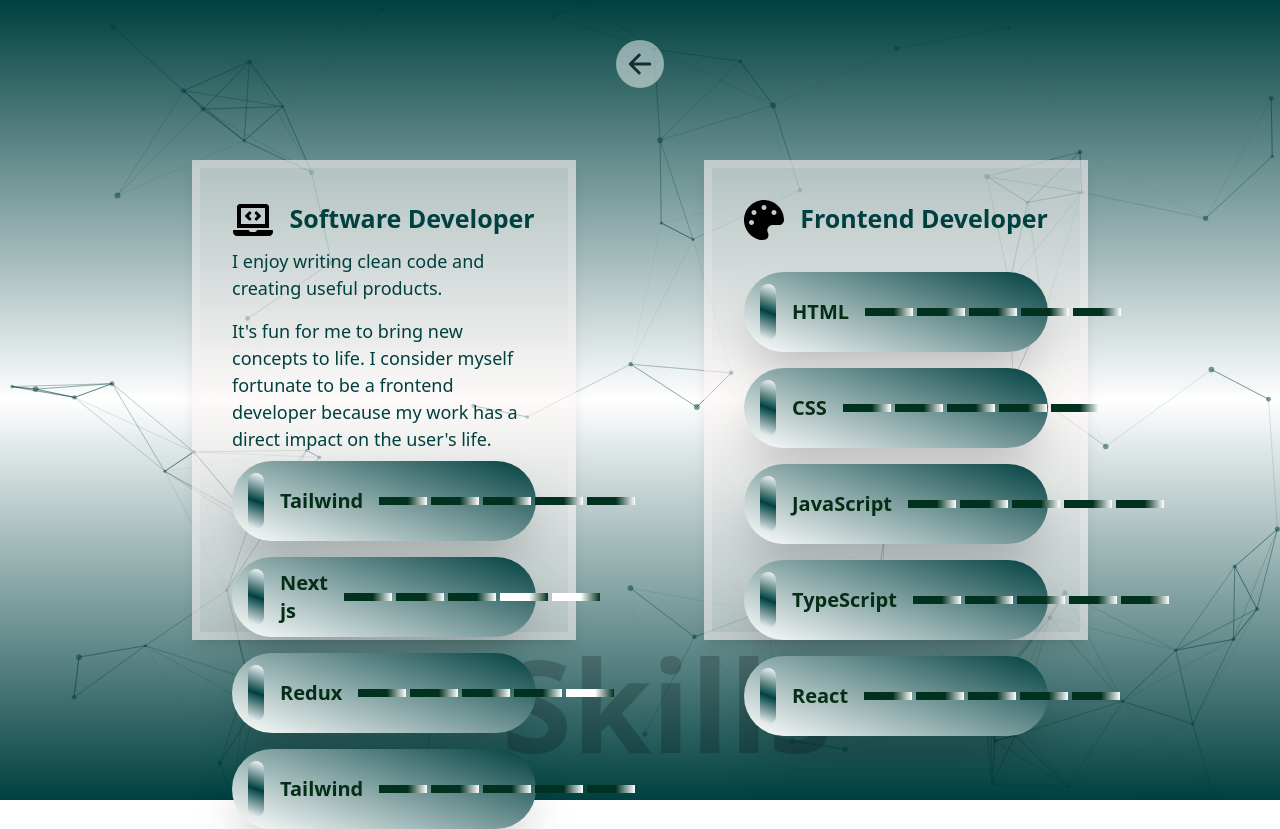
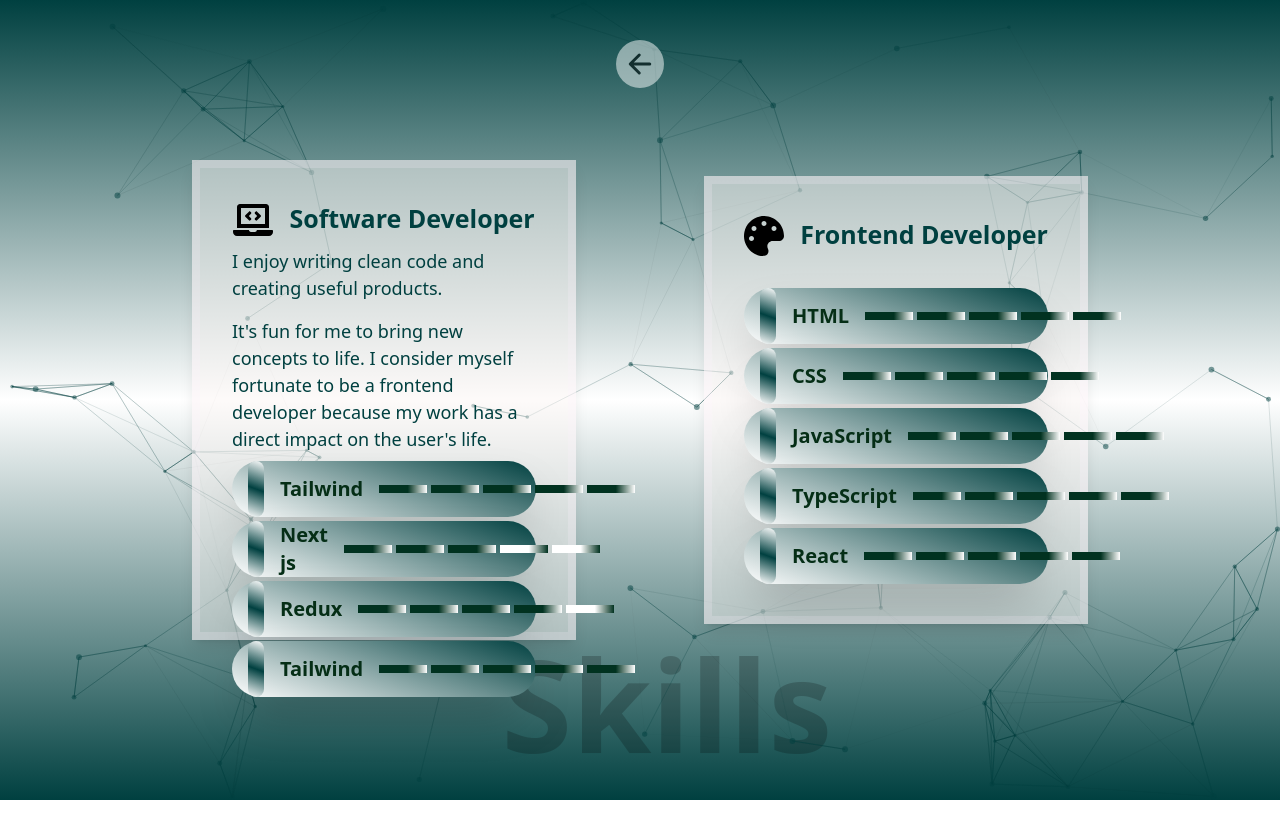
Before and after one commit to marymetilda/Portfolio, a React (Create React App) app: page /skills in a window 1280 px wide. After the commit the page ends 800 px from the top, so only its background shows below. Built offline with nearby package versions, Linux system fonts and the light colour scheme.

Commit message:
feat: reduced text size

```diff
--- a/src/components/SkillButton.tsx
+++ b/src/components/SkillButton.tsx
@@ -11,7 +11,7 @@
   const whiteLines = totalLength - darkLines;
 
   return (
-    <div className="bg-linear-green group-hover:bg-linear-blue-vertical-middle shadow-2xl rounded-full h-20 w-full flex items-center justify-between gap-4 px-4">
+    <div className="bg-linear-green group-hover:bg-linear-blue-vertical-middle shadow-2xl rounded-full h-15 w-full flex items-center justify-between gap-4 px-4">
       <div className="flex items-center gap-4 text-green-950 text-xl font-semibold">
         <div className="bg-linear-blue-white p-2 rounded-full">
           <img className="w-10 h-10 rounded-full" src={skillLogo} alt="html" />
--- a/src/pages/Skills.tsx
+++ b/src/pages/Skills.tsx
@@ -122,7 +122,7 @@
             fortunate to be a frontend developer because my work has a direct
             impact on the user's life.
           </p>
-          <div className="flex flex-col gap-4">
+          <div className="flex flex-col gap-1">
             {skillList[1].map((skillItem) => {
               return (
                 <SkillButton
@@ -140,7 +140,7 @@
               {paintSvg}
               <p> Frontend Developer</p>
             </div>
-            <div className="flex flex-col gap-4">
+            <div className="flex flex-col gap-1">
               {skillList[0].map((skillItem) => {
                 return (
                   <SkillButton
```
